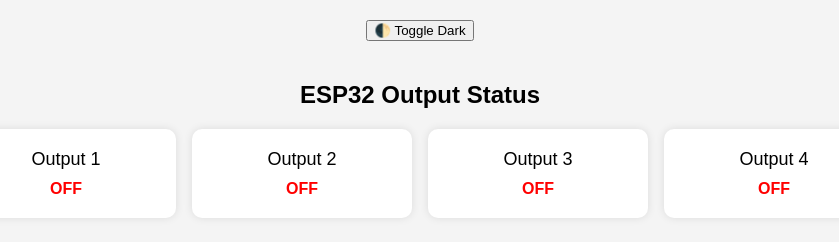
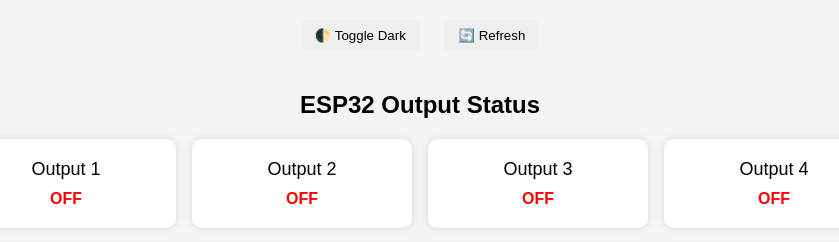
Before and after one commit to kutaibaa-akraa/ESP32-websocket-server-spiffs, a plain HTML site: page data/monitor.html in a window 1280 px wide. Shown: the whole page, without its empty margins (220-1059 px from the left). Drawn offline with Linux system fonts and the light colour scheme.

Commit message:
إضافة زر تحديث refresh

```diff
--- a/data/monitor.html
+++ b/data/monitor.html
@@ -11,6 +11,7 @@
       padding: 20px;
       background: #f4f4f4;
       text-align: center;
+      transition: background 0.3s, color 0.3s;
     }
 
     .status {
@@ -54,12 +55,18 @@
     }
 
     button {
-      margin-bottom: 20px;
+      margin: 0 10px 20px;
+      padding: 8px 14px;
+      border-radius: 6px;
+      border: none;
+      cursor: pointer;
     }
   </style>
 </head>
 <body>
   <button onclick="toggleDark()">🌓 Toggle Dark</button>
+  <button onclick="refreshLabels()">🔄 Refresh</button>
+
   <h2>ESP32 Output Status</h2>
   <div class="status">
     <div class="card"><div class="label" id="label0">Output 1</div><div id="state0" class="off">OFF</div></div>
@@ -80,8 +87,7 @@
       document.body.classList.add("dark");
     }
 
-    ws.onopen = () => {
-      console.log("WebSocket connected");
+    function refreshLabels() {
       fetch("/labels.json")
         .then(res => res.json())
         .then(data => {
@@ -89,6 +95,11 @@
             document.getElementById(`label${i}`).innerText = label;
           });
         });
+    }
+
+    ws.onopen = () => {
+      console.log("WebSocket connected");
+      refreshLabels();
     };
 
     ws.onmessage = (event) => {
```
